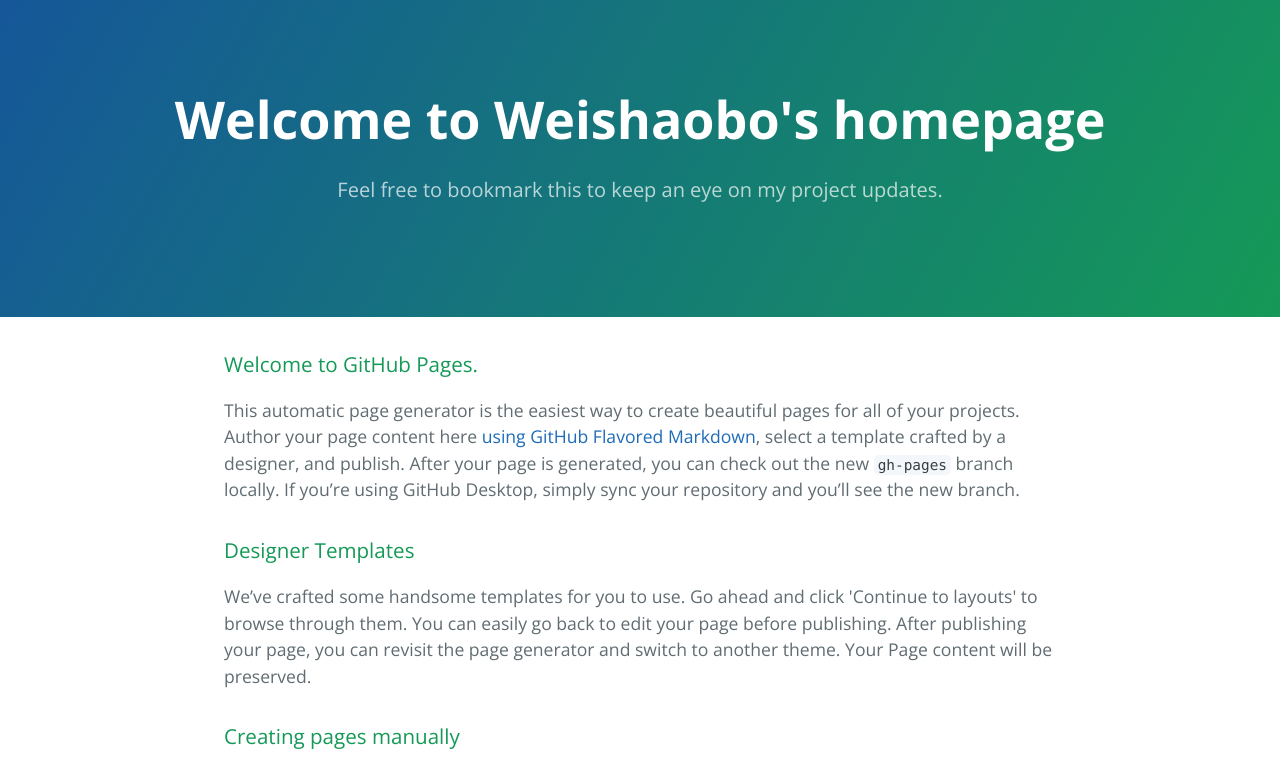
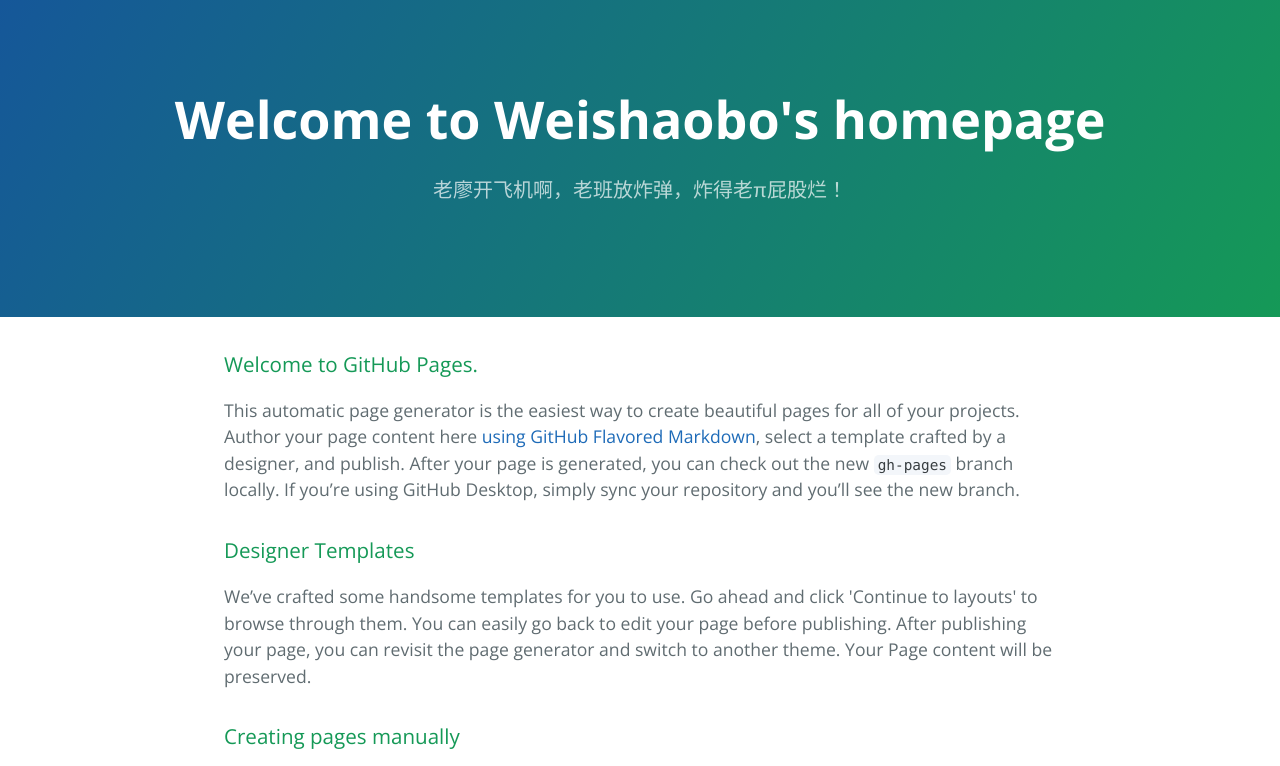
Before and after one commit to weishaobo/weishaobo.github.io, a plain HTML site: page index.html in a window 1280 px wide. Shown: the top 766 px of the page. Drawn offline with nearby package versions, Linux system fonts and the light colour scheme.

Commit message:
Change sub title

```diff
--- a/index.html
+++ b/index.html
@@ -12,7 +12,7 @@
   <body>
     <section class="page-header">
       <h1 class="project-name">Welcome to Weishaobo's homepage</h1>
-      <h2 class="project-tagline">Feel free to bookmark this to keep an eye on my project updates.</h2>
+      <h2 class="project-tagline">老廖开飞机啊，老班放炸弹，炸得老π屁股烂！</h2>
     </section>
 
     <section class="main-content">
```
